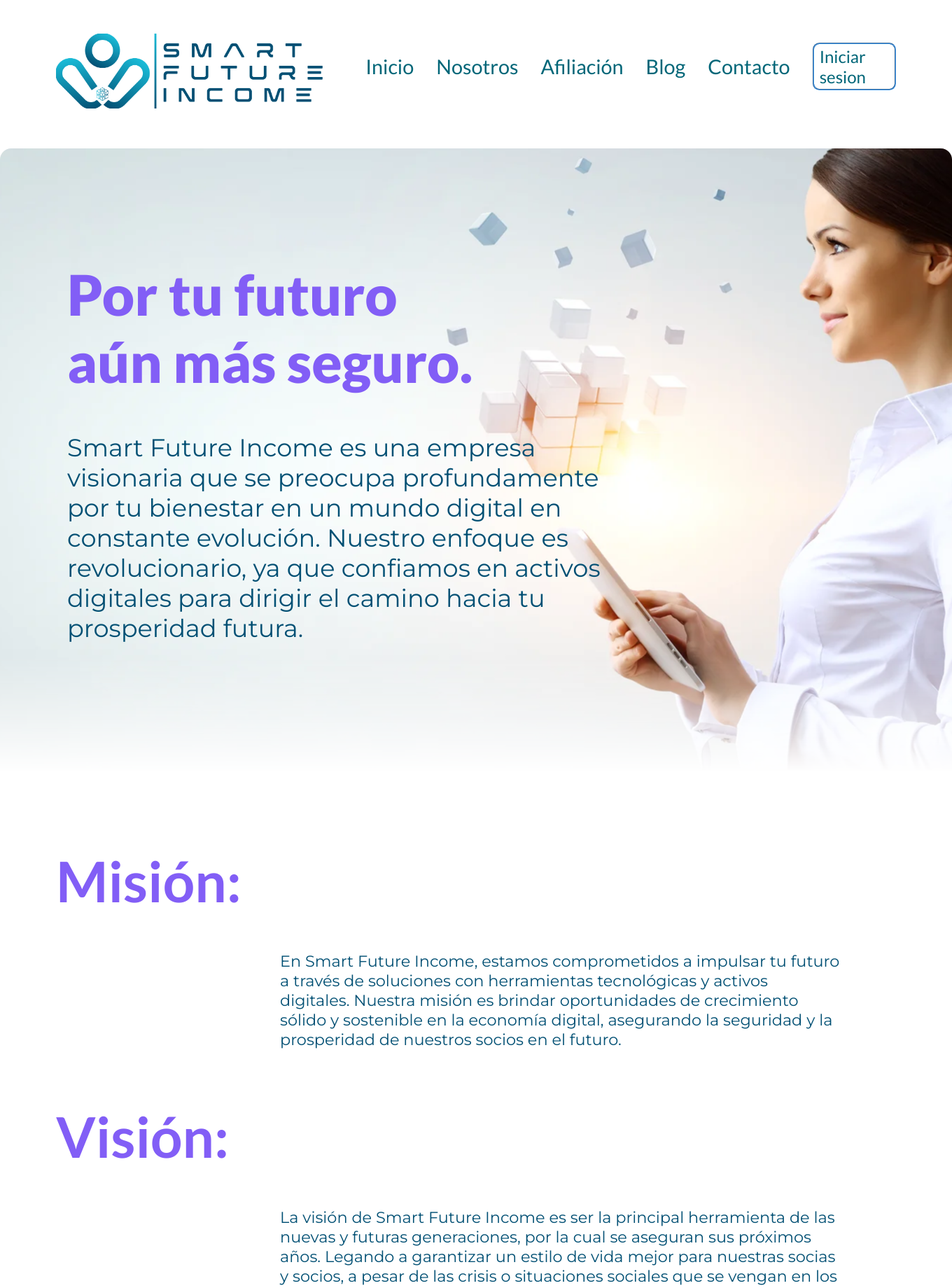
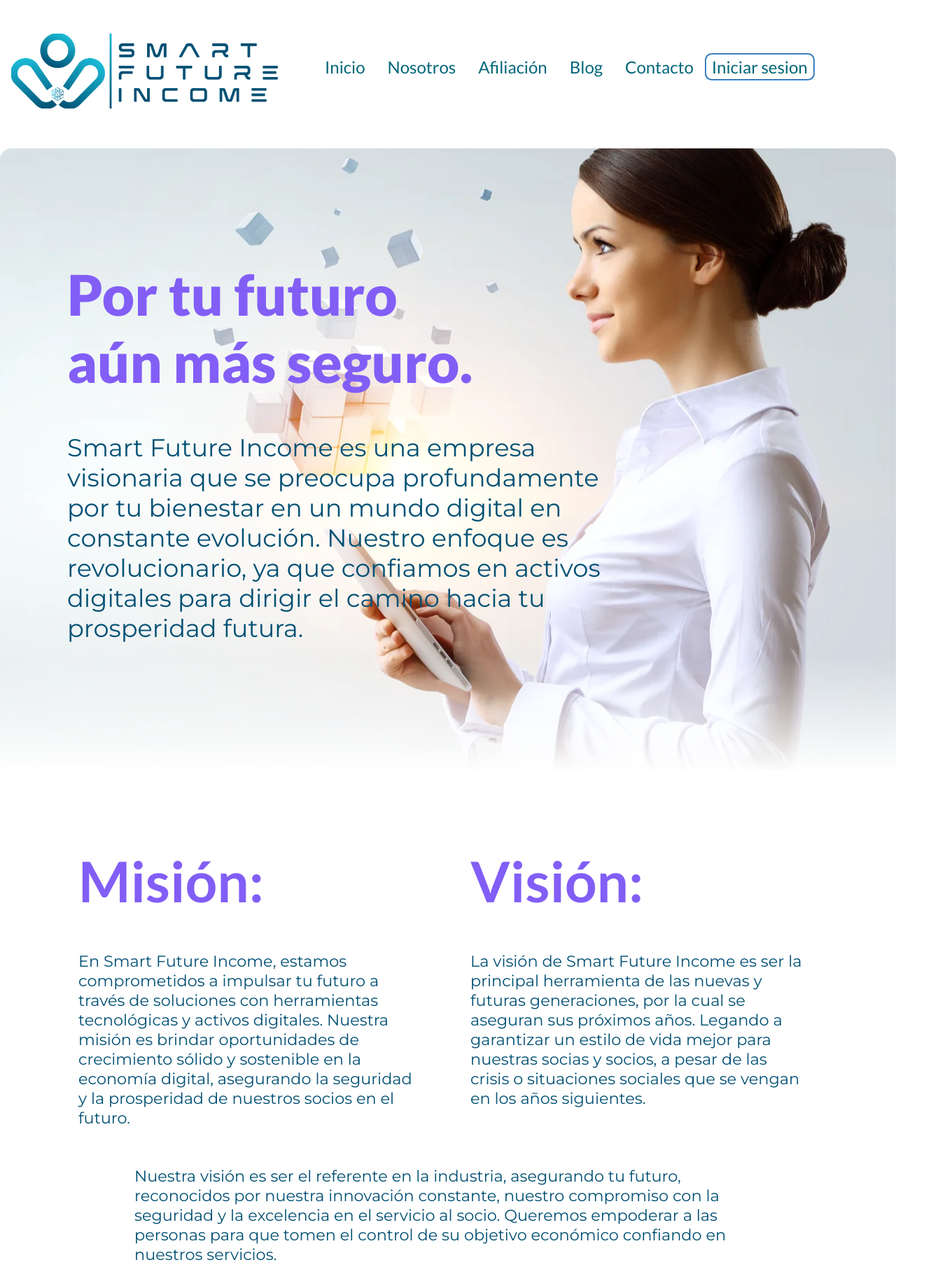
Before and after one commit to ivanmacedonio/SFIpage, a React (Vite) app: page /nosotros in a window 1280 px wide. Shown: the top 1840 px of the page at 70% size, 1360 px wide, since content can reach past the window. Built offline with nearby package versions, Linux system fonts and the light colour scheme.

Commit message:
fix 1280

```diff
--- a/src/components/ModalProfile2.jsx
+++ b/src/components/ModalProfile2.jsx
@@ -42,7 +42,6 @@ export default function BasicModal2({ membershipData }) {
   const [open, setOpen] = React.useState(false);
   const handleOpen = () => setOpen(true);
   const handleClose = () => setOpen(false);
-  console.log(membershipData)
 
   return (
     <div>
--- a/src/components/ModalProfile5.jsx
+++ b/src/components/ModalProfile5.jsx
@@ -30,6 +30,7 @@ export default function BasicModal5({
   const [datapurchase, setDatapurchase] = React.useState({});
   const [userid, setId] = React.useState("");
   const [username, setUsername] = React.useState("");
+  const [kycdata, setKycdata] = React.useState([])
   const [check, setCheck] = React.useState(false);
   const nav = useNavigate();
 
@@ -44,6 +45,7 @@ export default function BasicModal5({
           const res1 = await axios.get(`http://127.0.0.1:9000/api/kyc/`, {
             headers,
           });
+          setKycdata(res1)
           setId(res1.data[0].identification);
           setUsername(res1.data[0].user_name);
           setDatapurchase({
@@ -64,6 +66,8 @@ export default function BasicModal5({
 
     getUser();
   }, []);
+
+  console.log(kycdata.data[0])
 
   async function handleTransfer() {
     try {
@@ -173,19 +177,19 @@ export default function BasicModal5({
             <h1>Datos beneficiario</h1>
             <div className="t">
               <p>Nombre completo:</p>
-              <h3>{membershipData.data.name}</h3>
+              <h3>{username}</h3>
             </div>
             <div className="t">
               <p>Identificacion:</p>
-              <h3>{membershipData.data.identificacion}</h3>
+              <h3>{kycdata.data[0].identification}</h3>
             </div>
             <div className="t">
               <p>Correo electronico:</p>
-              <h3>{membershipData.data.email}</h3>
+              <h3>{kycdata.data[0].email}</h3>
             </div>
             <div className="t">
               <p>Telefono:</p>
-              <h3>{membershipData.data.telefono}</h3>
+              <h3>{kycdata.data[0].phone}</h3>
             </div>
             <label>
               <input
--- a/src/styles/headerNormal.css
+++ b/src/styles/headerNormal.css
@@ -123,6 +123,8 @@ a {
     }
 }
 
+
+
 @media only screen and (min-width: 768px) and (max-width: 991px) {
     #iconbar {
         display: block;
@@ -220,9 +222,27 @@ a {
     }
 }
 
+@media only screen and (min-width: 1200px) and (max-width: 1299px) {
+    .imagenlogo img{
+        margin-left: 1rem;
+    }
+    .imagenlogo{
+        width: max-content;
+    }
+    .links{
+        margin-left: 1rem;
+    }
 
+    .links h2{
+        font-size: 1.5rem;
+    }
 
-@media only screen and (min-width: 1200px) and (max-width: 1700px) {
+    #session{
+        margin-left: 1rem;
+    }
+}
+
+@media only screen and (min-width: 1300px) and (max-width: 1700px) {
     .imagenlogo img {
         width: 25rem;
     }
--- a/src/styles/page1.css
+++ b/src/styles/page1.css
@@ -341,9 +341,32 @@ img {
     }
 }
 
+@media only screen and (min-width: 1200px) and (max-width: 1299px) {
+    .textfamilia2{
+        left: 50rem;
+        background-color: rgb(0, 89, 111);
+        color: white;
+        font-weight: 500;
+        border-radius: 1rem;
+        padding: 1rem;
+    }
 
+    .textfamilia2 p{
+        color: white;
+    }
+    .textp1{
+        width: fit-content;
+    }
+    .imgfamilia{
+        display: none;
+    }
 
-@media only screen and (min-width: 1200px) and (max-width: 1599px) {
+    .footer{
+        margin-top: 6rem;
+    }
+}
+
+@media only screen and (min-width: 1300px) and (max-width: 1599px) {
     .imgfamilia {
         left: 43rem;
         top: 0;
--- a/src/styles/page2.css
+++ b/src/styles/page2.css
@@ -263,11 +263,12 @@ img {
 
 }
 
-@media (width: 430px){
-    .carrouselp2{
+@media (width: 430px) {
+    .carrouselp2 {
         margin-left: 0.8rem;
     }
-    .valorestitle{
+
+    .valorestitle {
         margin-left: 9rem;
     }
 }
@@ -383,7 +384,46 @@ img {
     }
 }
 
-@media only screen and (min-width: 1200px) and (max-width: 1600px) {
+@media only screen and (min-width: 1200px) and (max-width: 1299px) {
+    .textp2 {
+        width: 100%;
+        background-position: right;
+        margin-left: 0;
+    }
+
+    .textContainerNosotros {
+        display: flex;
+        flex-wrap: wrap;
+        justify-content: center;
+    }
+
+    .mision {
+        margin-left: 4rem;
+    }
+    .mision p{
+        width: 30rem;
+
+    };
+
+
+    .vision {
+        margin-right: 0;
+    }
+
+    .vision2 {
+        padding: 2rem 0rem;
+    }
+    .vision2 p{
+        width: 70%;
+        margin: 0 auto;
+    }
+
+    .confianza{
+        margin-left: 5rem;
+    }
+}
+
+@media only screen and (min-width: 1300px) and (max-width: 1600px) {
 
     .textp2 {
         margin-left: 0;
```
